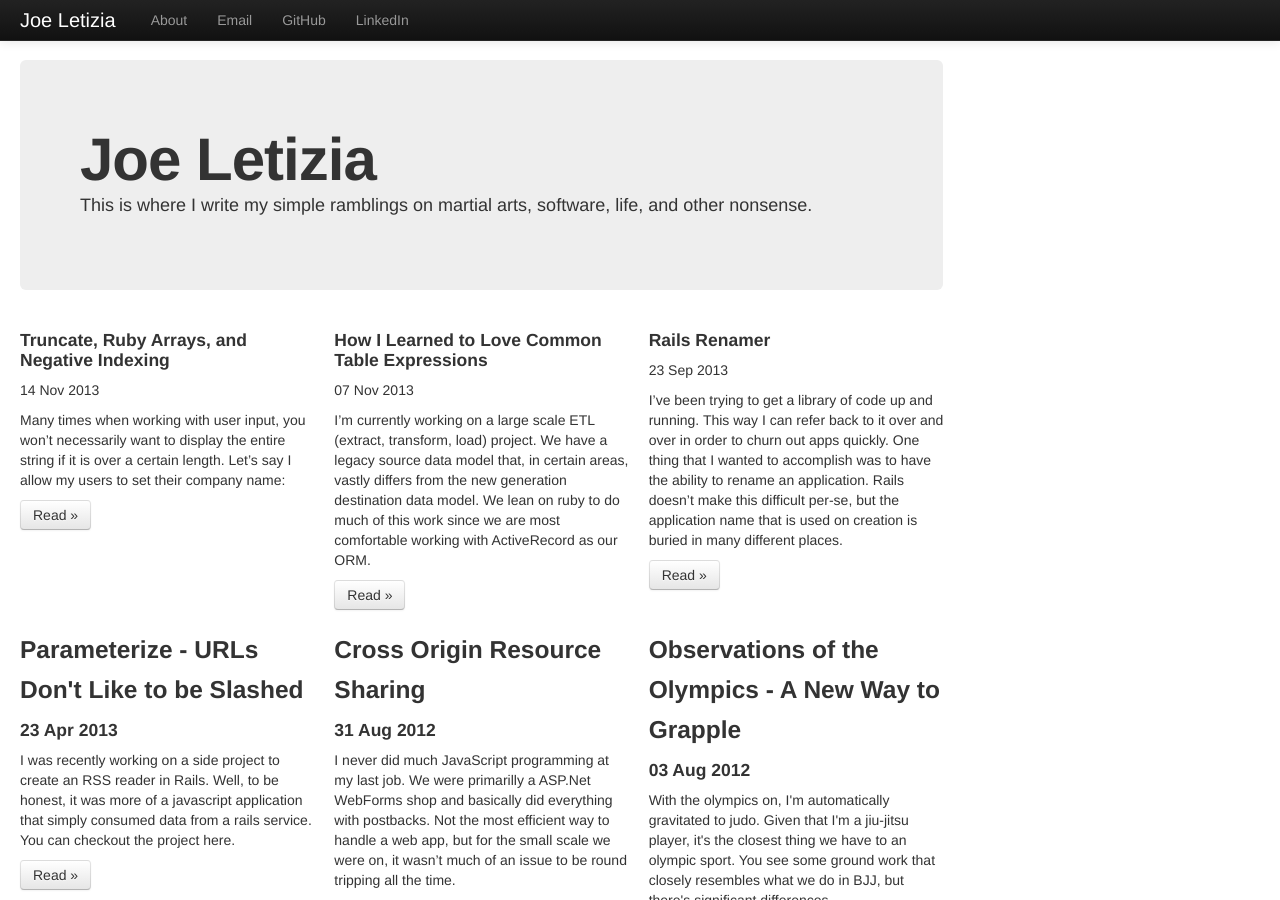
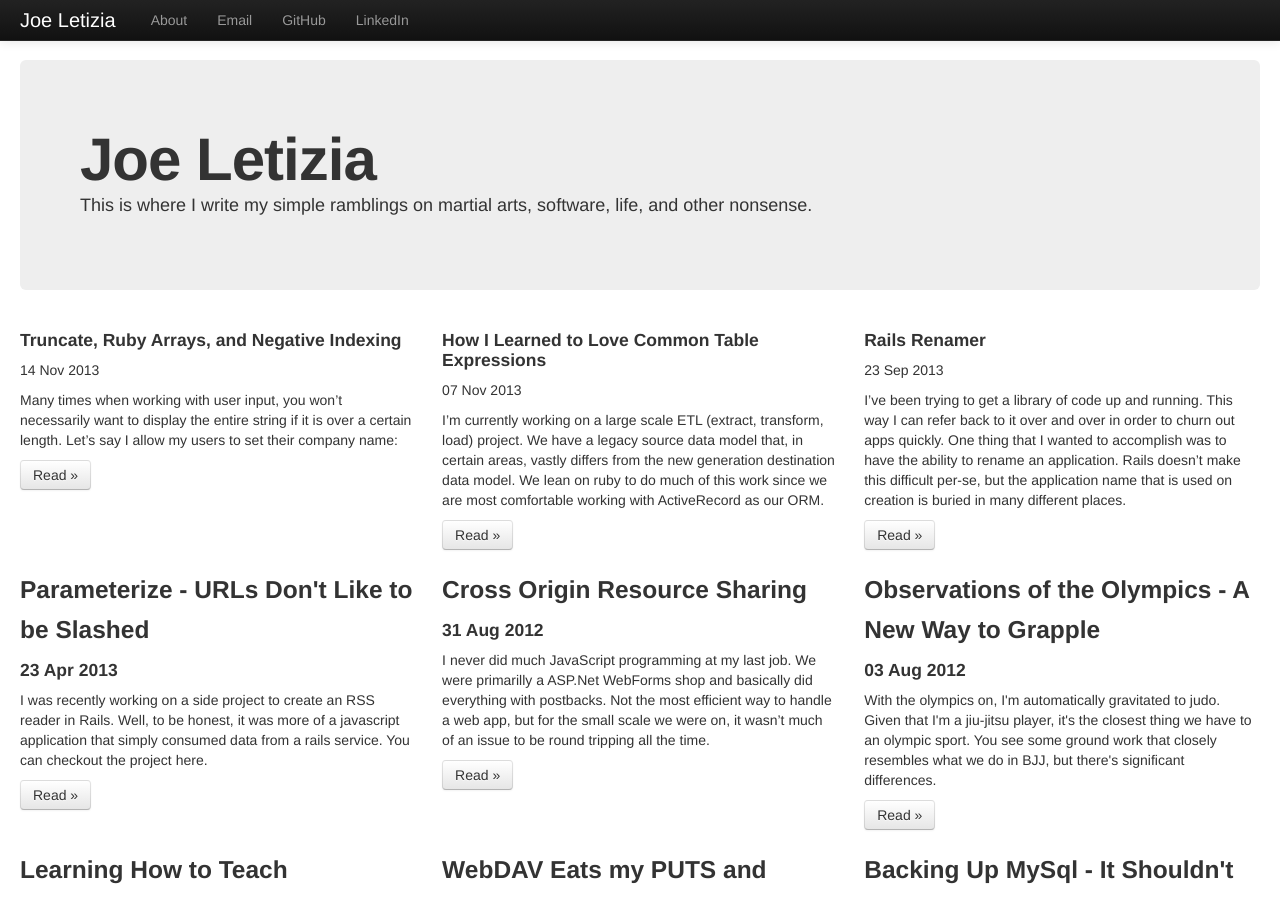
Before and after one commit to joeletizia/joeletizia.github.io, a Jekyll site: the page built from index.html, in a window 1280 px wide and 900 px high. Built offline with Jekyll 4.4.1, drawn with Linux system fonts in a browser that asks for light colours; Markdown is read by kramdown in place of the engine named in the settings.

Commit message:
switched to a span12

```diff
--- a/_layouts/default.html
+++ b/_layouts/default.html
@@ -44,7 +44,7 @@
         <h3 id="myModalLabel">About Me</h3>
       </div>
       <div class="modal-body">
-        <img src="http://gravatar.com/avatar/6913c579eb95986af25d191d85b11d38?s=200"></img>
+        <img class="center" src="http://gravatar.com/avatar/6913c579eb95986af25d191d85b11d38?s=200"></img>
         <p>I am a software developer working in NYC. I live in New Jersey and make that fact incredibly obvious. In my spare time I like to do Brazilian Jiu Jitsu.</p>
       </div>
       <div class="modal-footer">
@@ -75,7 +75,7 @@
 
     <div class="container-fluid">
       <div class="row-fluid">
-        <div class="span9">
+        <div class="span12">
           {{ content }}
         </div><!--/span-->
       </div><!--/row-->
```
